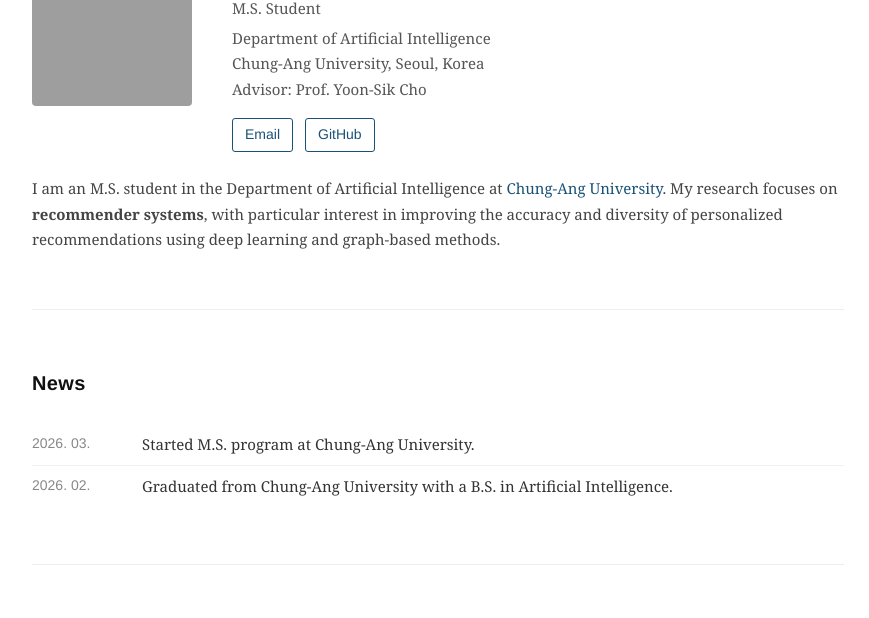
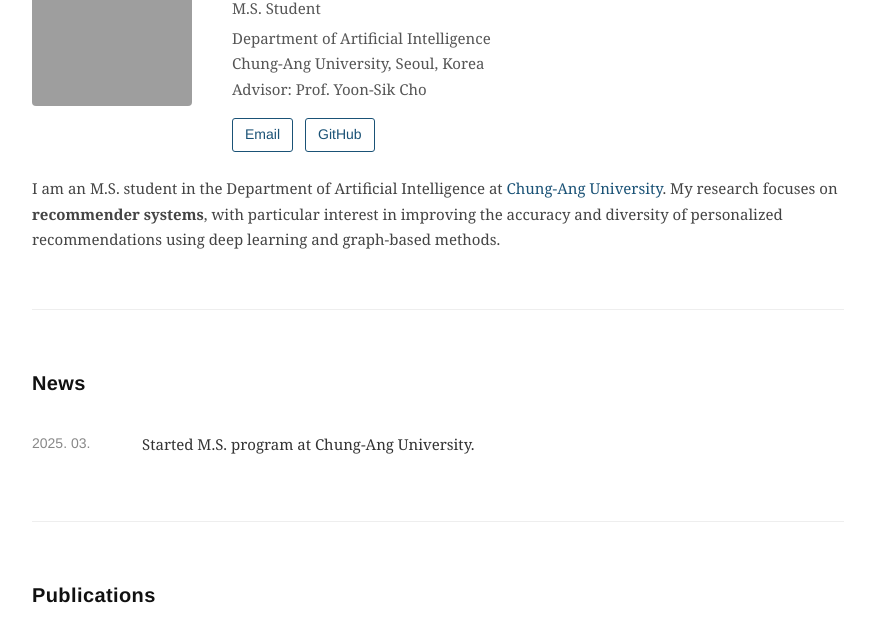
Before and after one commit to Myungbin/Myungbin.github.io, a plain HTML site: page index.html in a window 1280 px wide. Shown: the part 170-788 px from the top of the page, without its empty margins (202-1071 px from the left). Drawn offline with Linux system fonts and the light colour scheme; grey boxes are pictures that could not be loaded.

Commit message:
Update news: fix MS start date to 2025.03, remove BS graduation entry

```diff
--- a/index.html
+++ b/index.html
@@ -63,12 +63,8 @@
       <ul class="news-list">
         <!-- ✏️ 날짜와 내용을 수정/추가하세요 -->
         <li>
-          <span class="date">2026. 03.</span>
+          <span class="date">2025. 03.</span>
           <span>Started M.S. program at Chung-Ang University.</span>
-        </li>
-        <li>
-          <span class="date">2026. 02.</span>
-          <span>Graduated from Chung-Ang University with a B.S. in Artificial Intelligence.</span>
         </li>
       </ul>
     </section>
```
